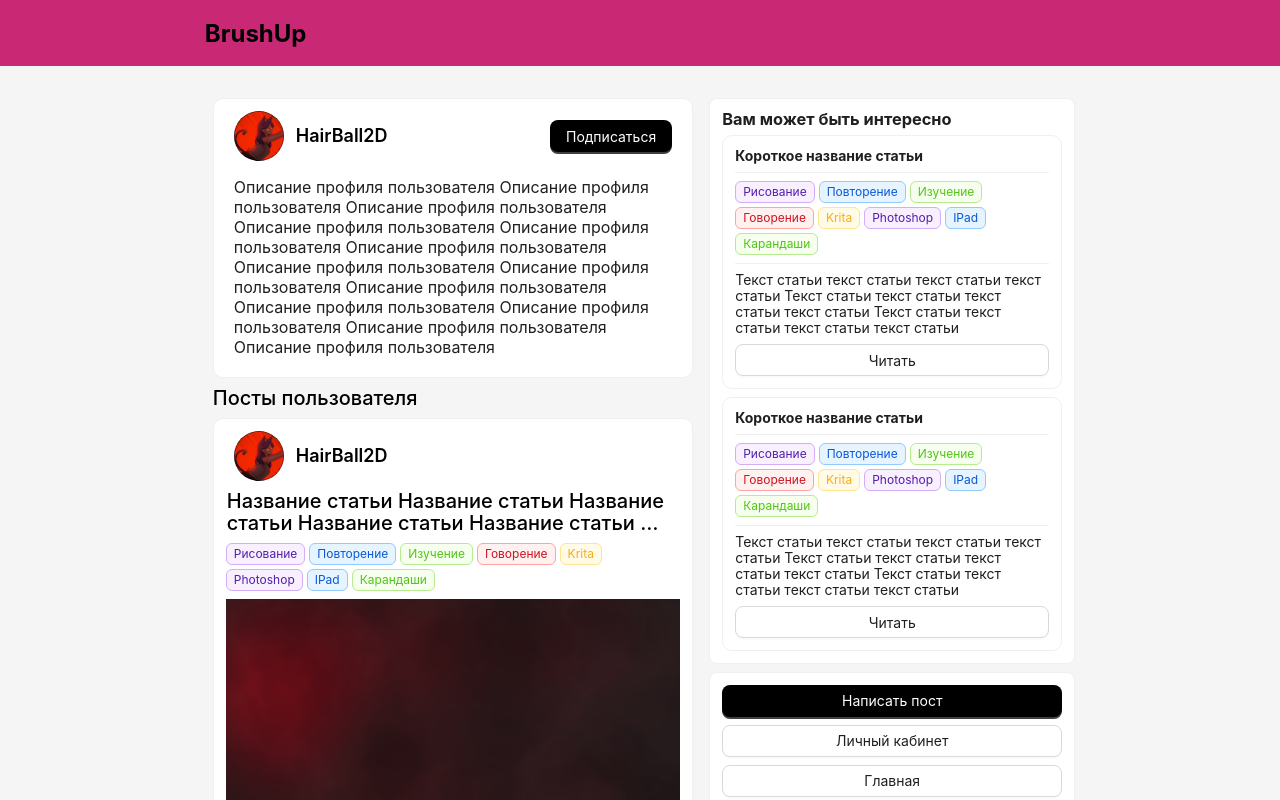
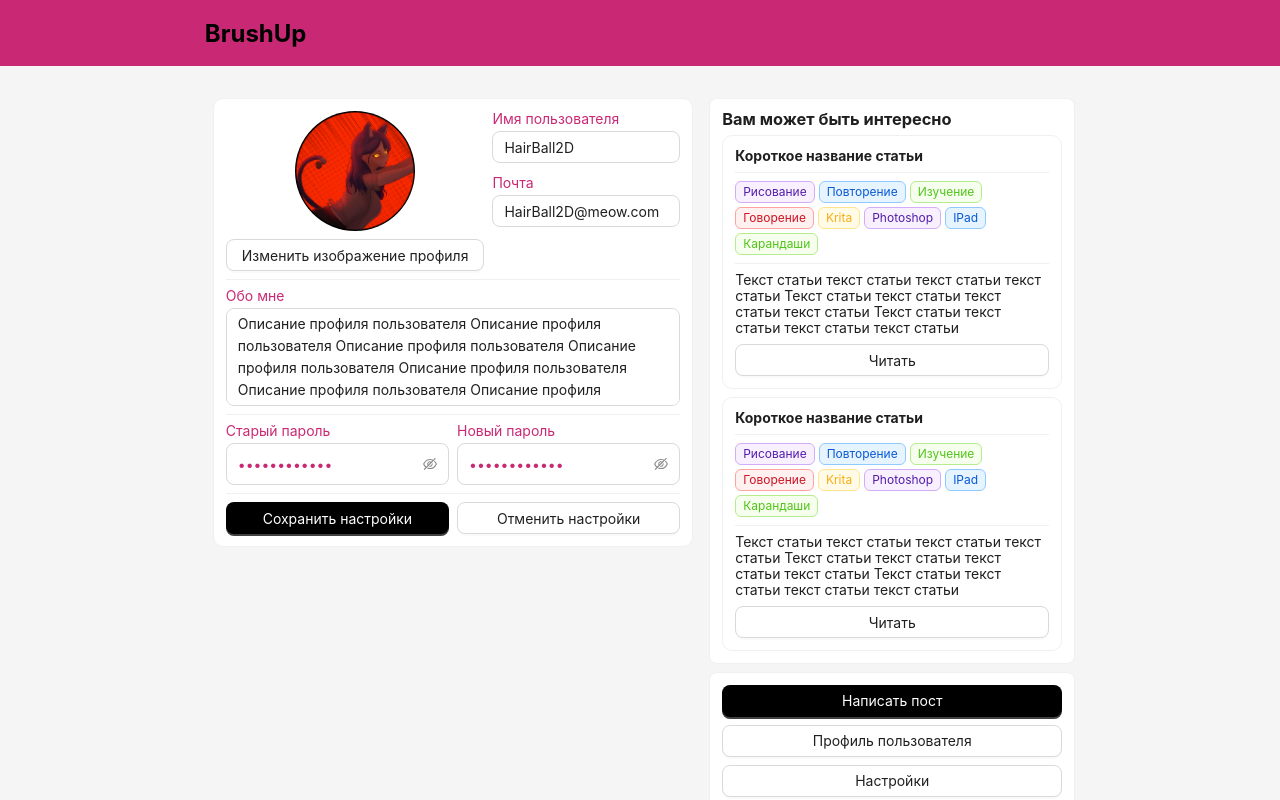
Before and after one commit to CruzedV/BrushUp, a Next.js app: page /user/settings in a window 1280 px wide. Shown: the top 800 px of the page. Built offline with nearby package versions, Linux system fonts and the light colour scheme.

Commit message:
feat(Settings page): add layout for settings page

```diff
--- a/src/app/user/[id]/page.tsx
+++ b/src/app/user/[id]/page.tsx
@@ -4,12 +4,16 @@ import Avatar from '@/components/Posts/Avatar';
 import styles from './styles.module.scss';
 import { Button, Card } from 'antd';
 import Post from '@/components/Posts/Post';
+import { EAvatar } from '@/variants/avatar';
 
 const UserPage = () => {
   return (
     <article className={styles.userPage}>
       <Card className={styles.userPageInfo}>
-        <Avatar action={<Button type="primary">Подписаться</Button>} />
+        <Avatar
+          variant={EAvatar.big}
+          action={<Button type="primary">Подписаться</Button>}
+        />
         <span>Описание профиля пользователя Описание профиля пользователя Описание профиля пользователя Описание профиля пользователя Описание профиля пользователя Описание профиля пользователя Описание профиля пользователя Описание профиля пользователя Описание профиля пользователя Описание профиля пользователя Описание профиля пользователя Описание профиля пользователя Описание профиля пользователя </span>
       </Card>
       <div className={styles.userPagePosts}>
--- /dev/null
+++ b/src/app/user/settings/EditAvatar.tsx
@@ -0,0 +1,15 @@
+import { Button, Image, Upload } from 'antd';
+import styles from './styles.module.scss';
+
+const EditAvatar = () => {
+  return (
+    <div className={styles.editAvatar}>
+      <Image alt="Edit User avatar" src="/Avatar.png" />
+      <Upload>
+          <Button>Изменить изображение профиля</Button>
+      </Upload>
+    </div>
+  )
+};
+
+export default EditAvatar;
--- /dev/null
+++ b/src/app/user/settings/SettingsItem.tsx
@@ -0,0 +1,43 @@
+import { Input } from 'antd';
+import styles from './styles.module.scss';
+import { useState } from 'react';
+import { ESettings } from '@/variants/settings';
+import TextArea from 'antd/es/input/TextArea';
+
+type TProps = {
+  title: string;
+  defaultValue: string;
+  variant?: ESettings;
+};
+
+const SettingsItem = ({
+  title,
+  defaultValue,
+  variant = ESettings.input,
+}: TProps) => {
+  const [value, setValue] = useState<string>(defaultValue);
+  return (
+    <div className={styles.settingsItem}>
+      <span>{title}</span>
+      {variant == ESettings.input && (
+        <Input value={value} onChange={(e) => setValue(e.target.value)} />
+      )}
+      {variant == ESettings.textarea && (
+        <TextArea
+          rows={4}
+          value={value}
+          onChange={(e) => setValue(e.target.value)}
+        />
+      )}
+      {variant == ESettings.password && (
+        <Input.Password
+          value={value}
+          onChange={(e) => setValue(e.target.value)}
+          placeholder="input password"
+        />
+      )}
+    </div>
+  )
+};
+
+export default SettingsItem;
--- /dev/null
+++ b/src/app/user/settings/page.tsx
@@ -0,0 +1,35 @@
+"use client"
+
+import styles from './styles.module.scss';
+import { Button, Card, Divider } from "antd";
+import EditAvatar from "./EditAvatar";
+import SettingsItem from './SettingsItem';
+import { ESettings } from '@/variants/settings';
+
+const UserSettings = () => {
+  return (
+    <Card className={styles.settings}>
+      <div className={styles.doubleRow}>
+        <EditAvatar />
+        <div className={styles.nextToAvatar}>
+          <SettingsItem title="Имя пользователя" defaultValue="HairBall2D" />
+          <SettingsItem title="Почта" defaultValue="HairBall2D@meow.com" />
+        </div>
+      </div>
+      <Divider />
+      <SettingsItem title="Обо мне" variant={ESettings.textarea} defaultValue="Описание профиля пользователя Описание профиля пользователя Описание профиля пользователя Описание профиля пользователя Описание профиля пользователя Описание профиля пользователя Описание профиля пользователя Описание профиля пользователя Описание профиля пользователя Описание профиля пользователя Описание профиля пользователя Описание профиля пользователя Описание профиля пользователя " />
+      <Divider />
+      <div className={styles.doubleRow}>
+        <SettingsItem title="Старый пароль" variant={ESettings.password} defaultValue="hairball2d2d" />
+        <SettingsItem title="Новый пароль" variant={ESettings.password} defaultValue="hairball2d2d" />
+      </div>
+      <Divider />
+      <div className={styles.doubleRow}>
+        <Button type="primary">Сохранить настройки</Button>
+        <Button>Отменить настройки</Button>
+      </div>
+    </Card>
+  );
+};
+
+export default UserSettings;
--- /dev/null
+++ b/src/app/user/settings/styles.module.scss
@@ -0,0 +1,61 @@
+@import "@/variables.module.scss";
+
+.editAvatar {
+  display: flex;
+  gap: $paddingMedium;
+  flex-direction: column;
+  justify-content: center;
+  align-items: center;
+  img {
+    width: 120px !important;
+    height: 120px !important;
+    border-radius: 50%;
+  }
+}
+
+.settings {
+  & > div {
+    display: flex !important;
+    align-items: center;
+    &::before, &::after {
+      display: none !important;
+    }
+  }
+
+  .doubleRow {
+    width: 100%;
+    display: grid;
+    grid-template-columns: 1fr 1fr;
+    gap: $paddingMedium;
+  }
+
+  .trippleRow {
+    display: grid;
+    grid-template-columns: 1fr 1fr 1fr;
+    gap: $paddingMedium;
+  }
+}
+
+.nextToAvatar {
+  display: flex;
+  flex-direction: column;
+  gap: $paddingBig;
+}
+
+.settingsItem {
+  width: 100%;
+  display: flex;
+  flex-direction: column;
+  gap: $paddingSmall;
+  span {
+    color: $primaryColor;
+    font-size: 500;
+  }
+  input {
+    height: 32px;
+  }
+
+  textarea {
+    resize: none;
+  }
+}
--- a/src/components/Posts/Avatar.tsx
+++ b/src/components/Posts/Avatar.tsx
@@ -11,7 +11,10 @@ type TProps = {
 const Avatar = ({ variant = EAvatar.normal, action }: TProps) => {
   return (
     <div className={`${styles.avatar} ${styles[variant]}`}>
-      <div className={styles.user} onClick={() => window.open('/user/1')}>
+      <div
+        className={styles.user}
+        onClick={() => window.open('/user/1')}
+      >
         <Image alt="User avatar" src="/Avatar.png" preview={false} />
         <span>HairBall2D</span>
       </div>
--- a/src/components/Posts/styles.module.scss
+++ b/src/components/Posts/styles.module.scss
@@ -24,7 +24,7 @@
     }
 
     span {
-      padding-left: $paddingBig;
+      margin-left: $paddingBig;
       color: $textColor;
       font-weight: 600;
     }
@@ -37,6 +37,19 @@
   .action {
     display: flex;
     align-items: center;
+  }
+
+  &.big {
+    .user {
+      cursor: default;
+      img {
+        width: 75px !important;
+        height: 75px !important;
+      }
+      span {
+        font-size: 20px;
+      }
+    }
   }
 
   &.normal {
--- a/src/components/layout/Sider/Sider.tsx
+++ b/src/components/layout/Sider/Sider.tsx
@@ -1,5 +1,5 @@
 import "../../../globals.scss";
-import { Button, Card } from "antd";
+import { Button, Card, Divider } from "antd";
 import LatestItem from "./LatestItem";
 
 const Sider = () => {
@@ -15,7 +15,9 @@ const Sider = () => {
       <Card className="siderActions">
         <div>
           <Button href="/new" type="primary">Написать пост</Button>
-          <Button href="/pc">Личный кабинет</Button>
+          <Button href="/user/1">Профиль пользователя</Button>
+          <Button href="/user/settings">Настройки</Button>
+          <Divider />
           <Button href="/">Главная</Button>
           <Button href="/">Закладки</Button>
           <Button href="/subs">Подписки</Button>
--- a/src/variants/avatar.ts
+++ b/src/variants/avatar.ts
@@ -1,4 +1,5 @@
 export enum EAvatar {
   small = 'small',
   normal = 'normal',
+  big = 'big',
 }
--- /dev/null
+++ b/src/variants/settings.ts
@@ -0,0 +1,5 @@
+export enum ESettings {
+  textarea = 'textarea',
+  input = 'input',
+  password = 'password',
+}
```
